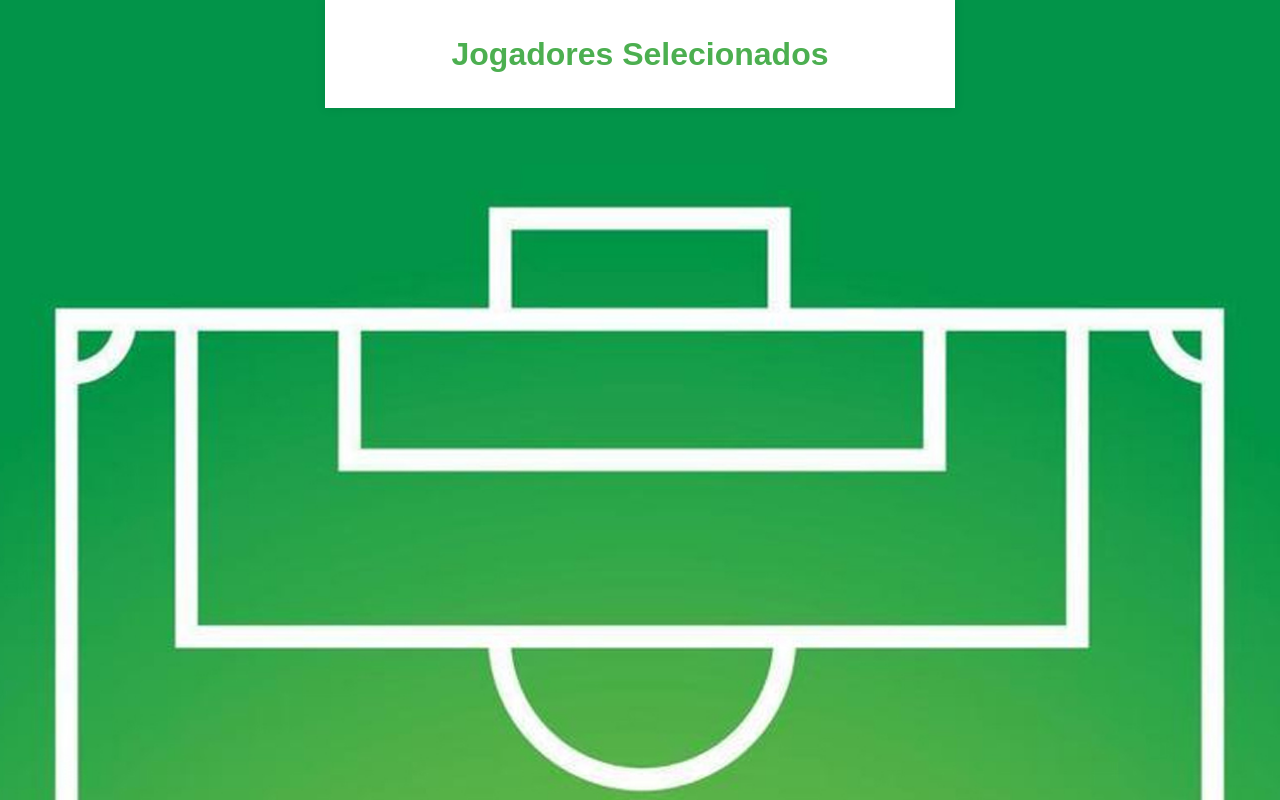
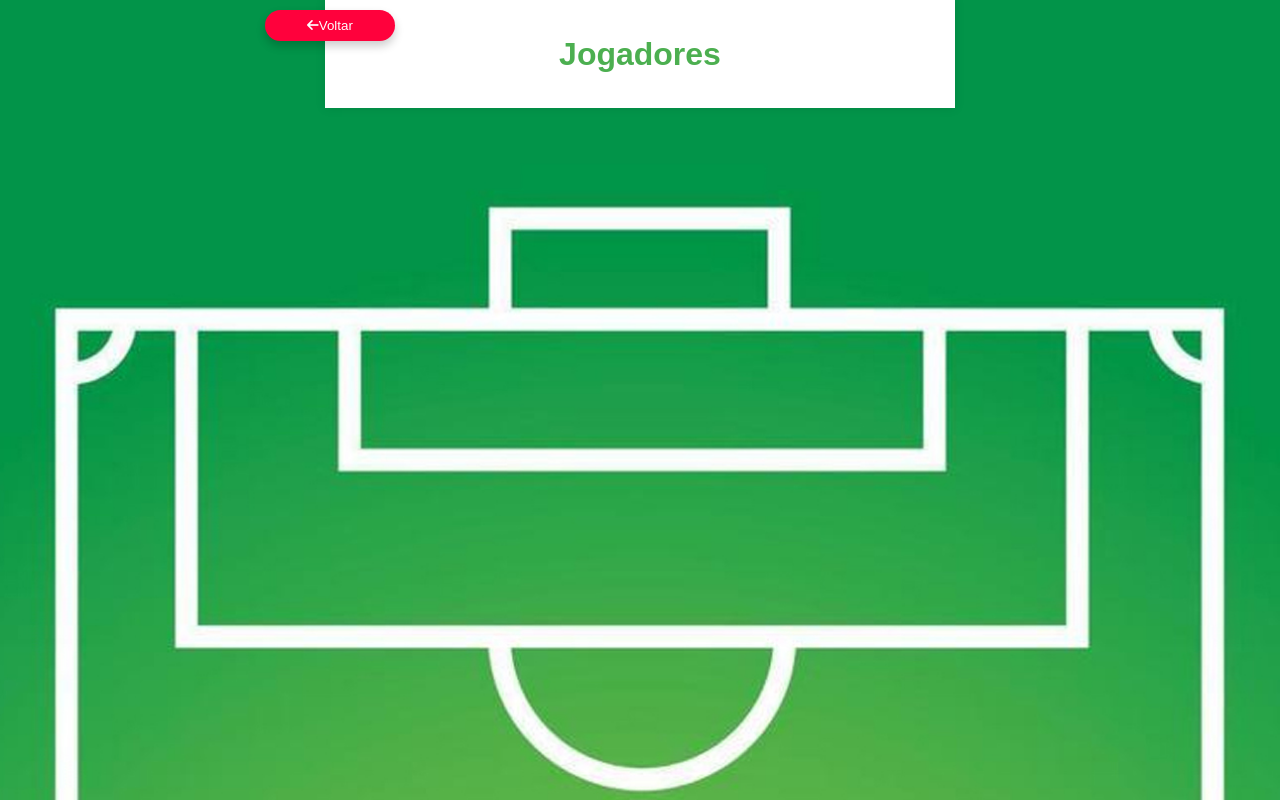
Before and after one commit to eugustaelix/repfutebol, a website: page www/index2.html in a window 1280 px wide. Drawn offline with nearby package versions, Linux system fonts and the light colour scheme.

Commit message:
Finalização

```diff
--- a/www/css/style.css
+++ b/www/css/style.css
@@ -36,7 +36,7 @@ button {
     padding-inline: 1.25rem;
     border-radius: 9999px;
     border: none;
-    width: 130px;
+    width: 142px;
   }
   .vermelho{
     background-color: #ff013c ;
--- a/www/index2.html
+++ b/www/index2.html
@@ -59,11 +59,26 @@
             color: #4CAF50;
             font-size: 24px;
         }
+        button {
+    font-family: "Poppins", sans-serif;
+    font-weight: 300;
+    font-style: normal;
+    box-shadow: 0px 5px 10px #00000033;
+    padding-block: 0.5rem;
+    padding-inline: 1.25rem;
+    border-radius: 9999px;
+    border: none;
+    width: 130px;
+        background-color: #ff013c ;
+    color: white;
+  }
     </style>
 </head>
 <body>
+    <script src="https://kit.fontawesome.com/fe31542f8a.js" crossorigin="anonymous"></script>
+    <button style="position: absolute; left: 265px; top: 10px;" id="Voltar" onclick="window.location.href = 'index.html';"><i class="fa-solid fa-arrow-left"></i>Voltar</button>
     <div class="container">
-        <h1>Jogadores Selecionados</h1>
+        <h1>Jogadores</h1>
         <ul id="jogadores-list"></ul>
     </div>
 
```
Also changed, not shown: www/index.html (+5 -3 lines).
